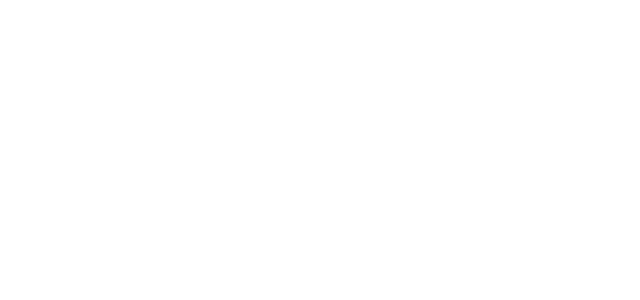
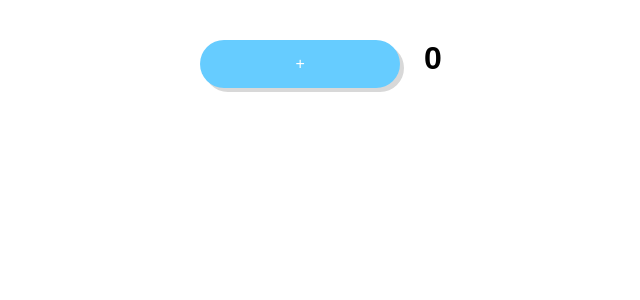
Before and after one commit to maetatu22/react_practice, a React (Create React App) app: page / in a window 1280 px wide. Shown: the top 300 px of the page, without its empty margins (331-971 px from the left). Built offline with nearby package versions, Linux system fonts and the light colour scheme.

Commit message:
state表示

```diff
--- a/src/App.js
+++ b/src/App.js
@@ -3,7 +3,7 @@
 class App extends React.Component {
   constructor(props) {
     super(props);
-
+    this.state = {count: 0}
 
 
   }
@@ -12,7 +12,8 @@
     return (
       <div>
         <h1>
-
+          <button>+</button>
+          {this.state.count}
 
 
         </h1>
```
